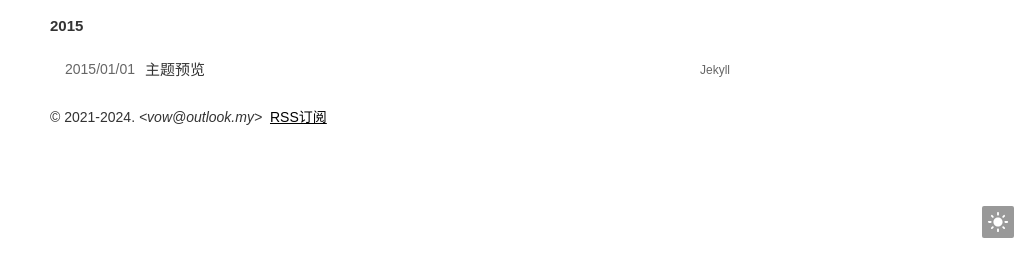
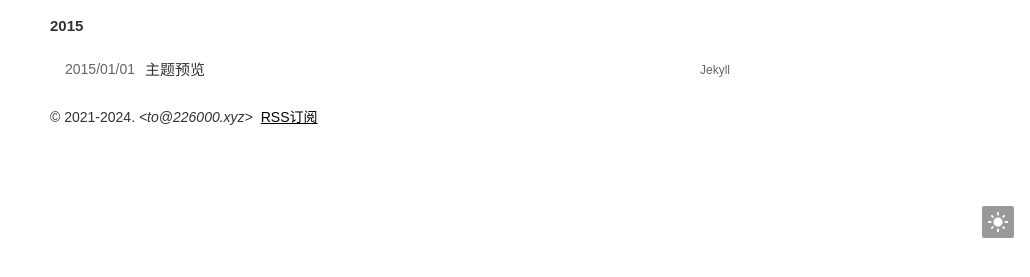
Before and after one commit to Suyuqu/Tmaize, a Jekyll site: the page built from index.html, in a window 1280 px wide. Shown: the part 598-875 px from the top of the page, without its empty margins (250-1280 px from the left). Built offline with Jekyll 4.4.1, drawn with Linux system fonts in a browser that asks for light colours; a style sheet for code colours, icons or effects is not loaded.

Commit message:
Update _config.yml

```diff
--- a/_config.yml
+++ b/_config.yml
@@ -5,7 +5,7 @@ title: 但这显然不是，我叙述我的故事。
 description: 个人博客
 keywords: 博客
 author: young
-footerText: '© 2021-2024. <i>&lt;vow@outlook.my&gt;</i>'
+footerText: '© 2021-2024. <i>&lt;to@226000.xyz&gt;</i>'
 
 # 这些不要动
 permalink: /posts/:year/:month/:day/:title.html
```
